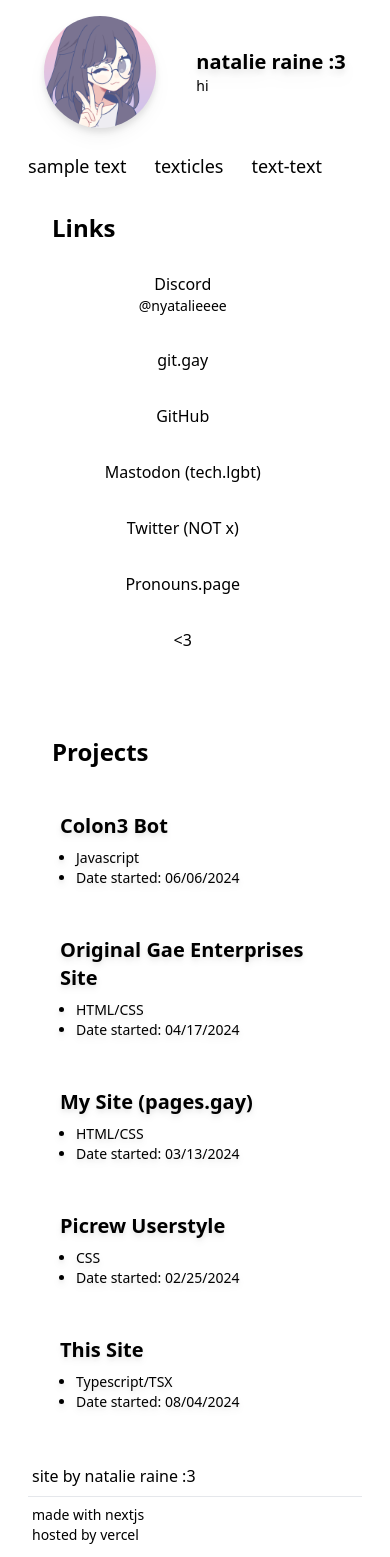
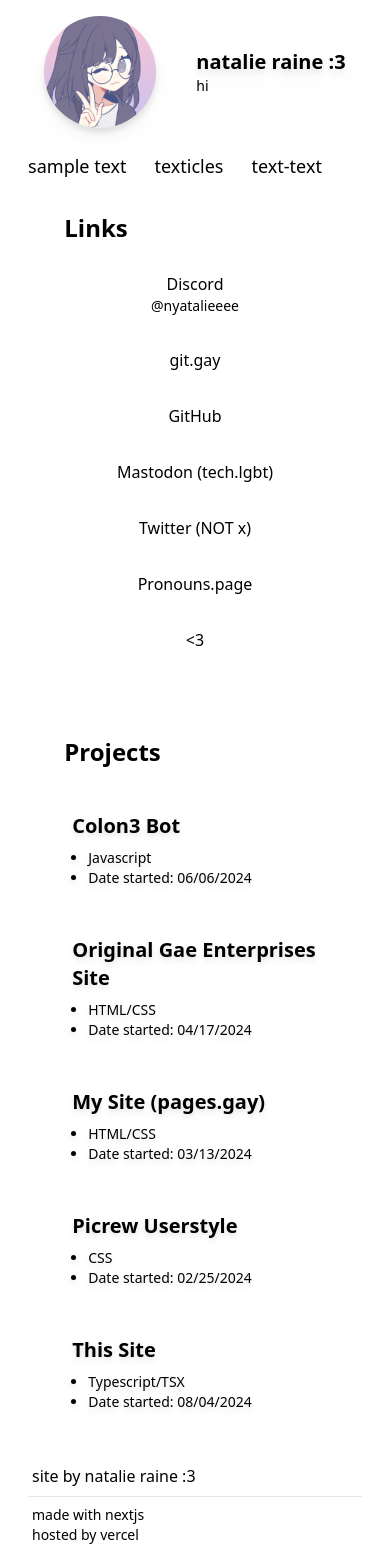
Before and after one commit to Meowcelinee/website, a Next.js app: page / in a window 390 px wide. Built offline with nearby package versions, Linux system fonts and the light colour scheme; what @catppuccin/tailwindcss would draw is missing.

Commit message:
fix margin

```diff
--- a/src/pages/index.tsx
+++ b/src/pages/index.tsx
@@ -1,22 +1,20 @@
-import Link from 'next/link';
 import Projects from '../components/homepage/projects';
 import Links from '../components/homepage/links';
-import classNames from 'classnames';
 
 export default function Homepage() {
     return (
         <>
             <section>
-                <div className="flex justify-center bg-base px-8">
-                    <div className="flex md:flex-row flex-col gap-12 md:px-8 px-4 md:py-3 py-2 w-full">
-                        <div className="flex flex-col gap-2 md:my-3 my-2 w-11/12 md:w-1/2">
-                            <h1 className="md:text-3xl text-2xl text-pink font-bold mx-1 my-2 md:my-3 md:mb-5">
+                <div className='flex justify-center bg-base px-8'>
+                    <div className='flex md:flex-row flex-col gap-12 md:px-8 px-4 md:py-3 py-2 w-full'>
+                        <div className='flex flex-col gap-2 md:my-3 my-2 mx-auto w-11/12 md:w-1/2'>
+                            <h1 className='md:text-3xl text-2xl text-pink font-bold mx-1 my-2 md:my-3 md:mb-5'>
                                 Links
                             </h1>
                             <Links />
                         </div>
-                        <div className="flex flex-col gap-4 md:my-3 my-2 w-11/12 md:w-1/2">
-                            <h1 className="md:text-3xl text-2xl text-pink font-bold mx-1 my-2 md:my-3">
+                        <div className='flex flex-col gap-4 md:my-3 my-2 mx-auto w-11/12 md:w-1/2'>
+                            <h1 className='md:text-3xl text-2xl text-pink font-bold mx-1 my-2 md:my-3'>
                                 Projects
                             </h1>
                             <Projects />
```
